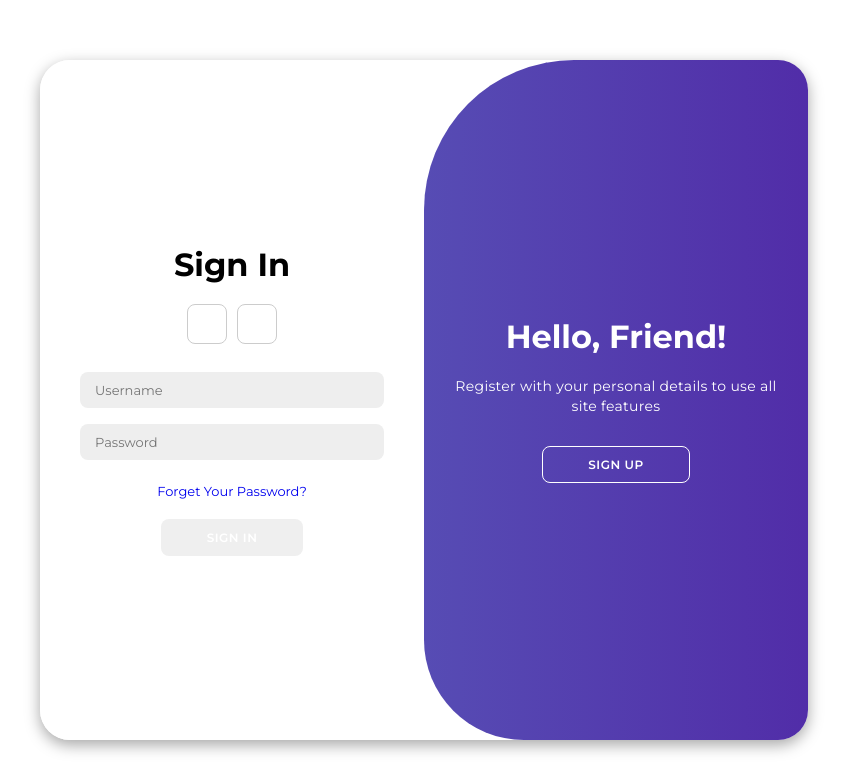
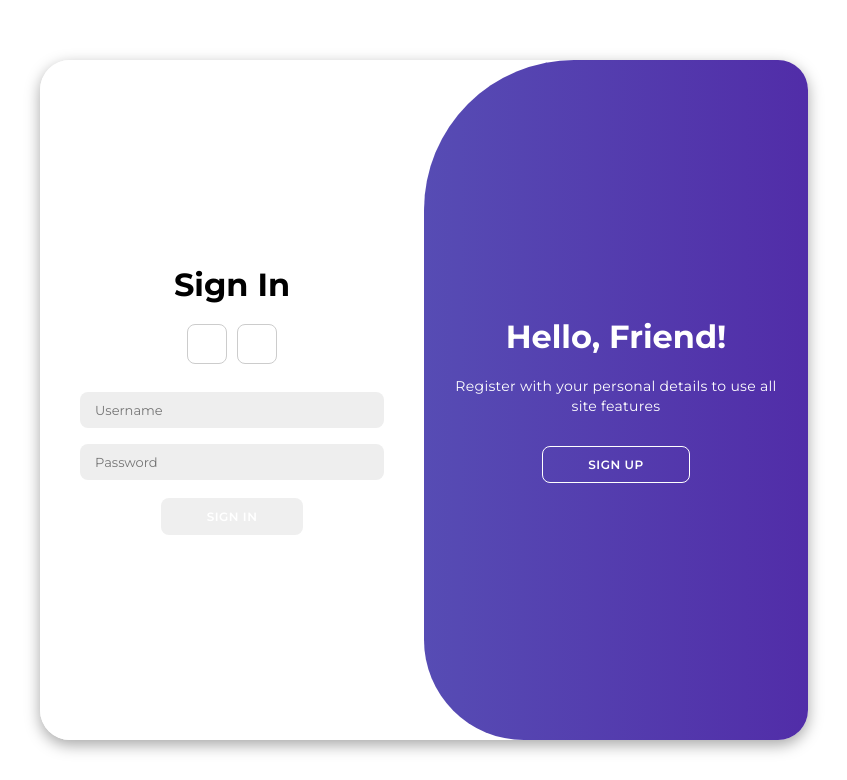
Before and after one commit to aarthaa/mid, a Django app: page /register/ in a window 1280 px wide. Shown: the top 780 px of the page, without its empty margins (216-1063 px from the left). Run offline with Django 4.2, Linux system fonts and the light colour scheme.

Commit message:
Signin/Signup ready

```diff
--- a/templates/register/auth.html
+++ b/templates/register/auth.html
@@ -60,7 +60,6 @@
 
                     <input type="text" name="username" placeholder="Username">
                     <input type="password"  name="password" placeholder="Password">
-                    <a href="#">Forget Your Password?</a>
                     <button type="submit" value="Login">Sign In</button>
                 </form>
             </div>
```
